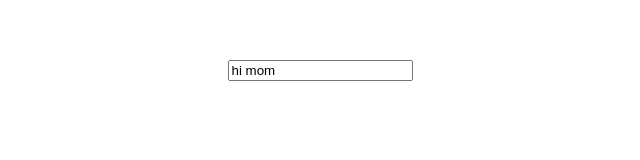
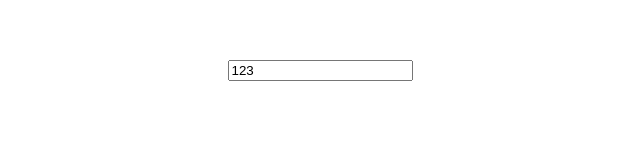
Before and after one commit to catskull/vue-meetup, a Vue app: page / in a window 1280 px wide. Shown: the top 160 px of the page, without its empty margins (320-960 px from the left). Built offline with nearby package versions, Linux system fonts and the light colour scheme.

Commit message:
SSN input takes a prop

```diff
--- a/src/App.vue
+++ b/src/App.vue
@@ -1,6 +1,6 @@
 <template>
   <div id="app">
-    <ssn-input></ssn-input>
+    <ssn-input :ssn="ssn"></ssn-input>
   </div>
 </template>
 
@@ -9,8 +9,15 @@ import SSNInput from './components/SSNInput'
 
 export default {
   name: 'App',
+
   components: {
     'ssn-input': SSNInput
+  },
+
+  data () {
+    return {
+      ssn: '123'
+    }
   }
 }
 </script>
--- a/src/components/SSNInput.vue
+++ b/src/components/SSNInput.vue
@@ -1,5 +1,5 @@
 <template>
-  <div class="hello">
+  <div class="SSNInput">
     <input type="text" v-model="input">
   </div>
 </template>
@@ -9,8 +9,24 @@ export default {
   name: 'SSNInput',
   data () {
     return {
-      input: 'hi mom'
+      input: ''
     }
+  },
+
+  props: {
+    ssn: {
+      type: String,
+      default: '',
+      required: false
+    }
+  },
+
+  methods: {
+
+  },
+
+  created () {
+    this.input = this.ssn
   }
 }
 </script>
```
